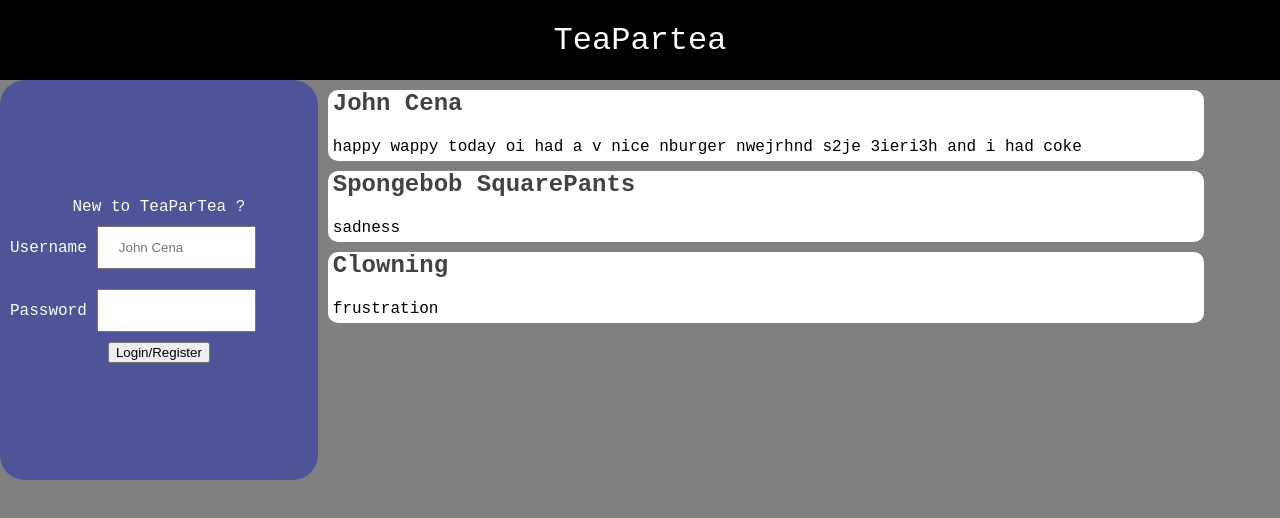
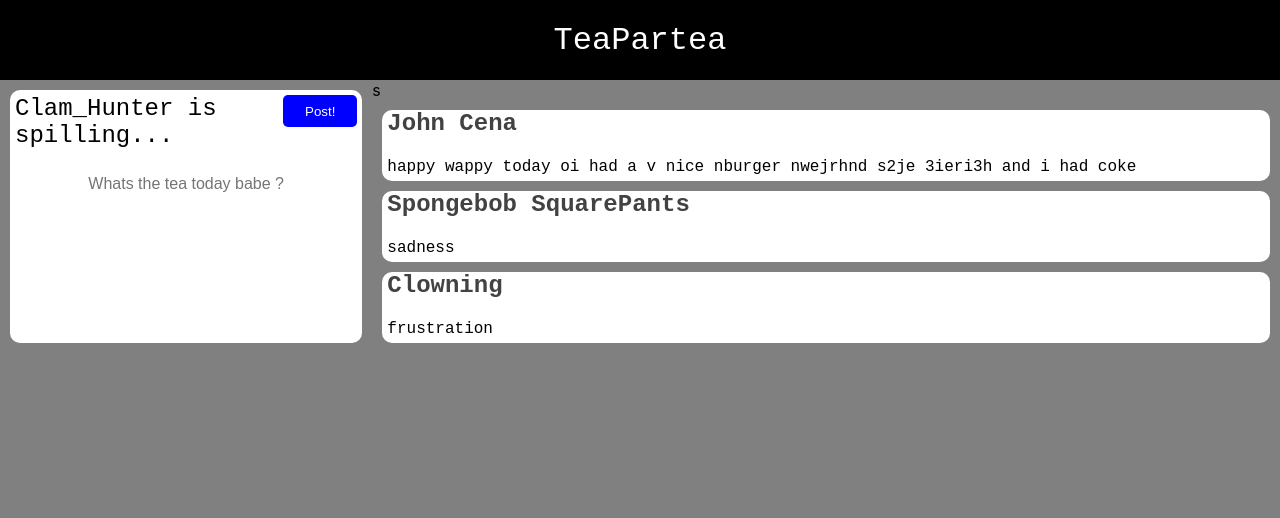
Before and after one commit to GSgiansen/cvwo, a React (Create React App) app: page / in a window 1280 px wide. Shown: the top 518 px of the page. Built offline with nearby package versions, Linux system fonts and the light colour scheme.

Commit message:
Added the add new post function halfway

```diff
--- a/src/App.js
+++ b/src/App.js
@@ -1,10 +1,12 @@
 import './App.css';
+import { useState } from 'react';
 import Navbar from './components/Navbar';
 import Login from './components/Login';
 import Wall from './components/Wall';
+import Newpost from './components/Newpost';
+function App() {
 
-function App() {
-  const posts=[
+  const [posts,setPosts]=useState([
     {
       "userid":"John Cena",
       "content":"happy wappy today oi had a v nice nburger nwejrhnd s2je 3ieri3h and i had coke",
@@ -23,14 +25,18 @@ function App() {
 
 
     }
-  ]
+  ])
+  const addPost = () => {
+    console.log("wadio")
+
+  }
 
 
   return (
     <div className="App">
       <Navbar/>
       <header className="main-body">
-        <Login/>
+      <Newpost addPost={addPost}/>
         <Wall posts={posts}/>
       </header>
     </div>
--- /dev/null
+++ b/src/components/Newpost.js
@@ -0,0 +1,28 @@
+import React from 'react'
+import s from "../styles/Indivpost.css"
+
+const Newpost = ({addPost}) => {
+    const onPost = () =>{
+        addPost()
+
+    }
+  return (
+    <div className='newpost'>
+        <form>
+        <div className='postheader'>
+        <div className='posttext'>Clam_Hunter is spilling...</div>
+        <button className='postbutton' type="button" onClick={onPost}>Post!</button>
+
+        </div>
+        <input
+        className='prompt'
+        type="text"
+        placeholder='Whats the tea today babe ?'
+        />
+        </form>
+
+    </div>
+  )
+}
+
+export default Newpost
--- a/src/components/Wall.js
+++ b/src/components/Wall.js
@@ -1,9 +1,11 @@
 import React from 'react'
 import Indivpost from './Indivpost'
 import s from "../styles/Wall.css"
+import Newpost from './Newpost'
 const Wall = ({posts}) => {
   return (
     <div className='wall'>
+        s
         {posts.map((post) => <Indivpost userid={post.userid} content={post.content}/>)}
     </div>
 
--- a/src/styles/Indivpost.css
+++ b/src/styles/Indivpost.css
@@ -4,6 +4,8 @@
     font-family: 'Roboto Mono', monospace;
     border-radius: 10px;
 }
+
+
 
 .userid{
     padding: 5px;
@@ -19,3 +21,43 @@
     margin: auto;
     overflow-wrap: break-word;
 }
+
+.newpost{
+    margin: 10px;
+    border-radius: 10px;
+    background-color: white;
+
+}
+
+input[type=text] {
+    width: 100%;
+    height: 7.5vh;
+    box-sizing: border-box;
+    text-align: center;
+    border: 0px;
+    border-radius: 10px;
+    font-size: 1rem;
+  }
+
+.postheader{
+    display: flex;
+    justify-content: space-between;
+}
+
+.postbutton{
+    margin: 5px;
+    background-color: blue;
+    color: white;
+    border: none;
+    border-radius: 5px;
+    height: 4vh;
+    width: 8vw;
+    text-align: center;
+}
+
+.posttext{
+    padding: 5px;
+    font-family: 'Roboto Mono', monospace;
+    font-size: 1.5rem;
+
+}
--- a/src/styles/Wall.css
+++ b/src/styles/Wall.css
@@ -1,4 +1,4 @@
 .wall{
-    width: 70vw;
+    width: 100vw;
 
 }
```
